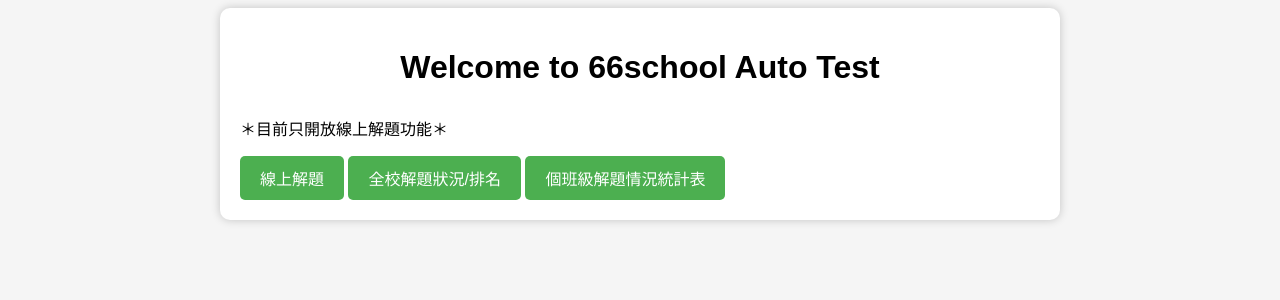
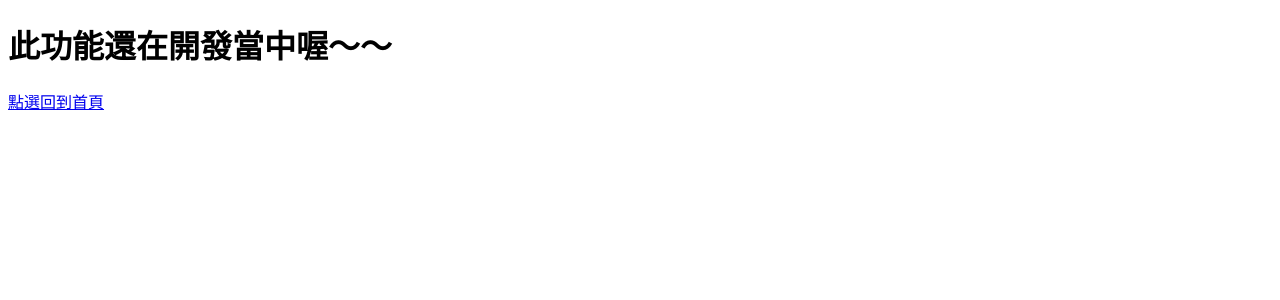
Before and after one commit to FuChienChih/-66school, a Django app: page /temp in a window 1280 px wide. Shown: the top 300 px of the page. Run offline with Django 3.2, Linux system fonts and the light colour scheme.

Commit message:
新增回首頁連結

```diff
--- a/auto_66school/templates/home.html
+++ b/auto_66school/templates/home.html
@@ -11,6 +11,8 @@
       <button type="submit" name="button" value="{{ key }}">{{ value }}</button>
       {% endfor %}
 	</form>
+	<br>
+	<a href="{% url 'welcome' %}" class="btn">回首頁</a>
 </body>
 
 </html>
--- a/auto_66school/templates/index.html
+++ b/auto_66school/templates/index.html
@@ -10,5 +10,6 @@
 	  <textarea id="inputField" name="inputField" rows="40" cols="50"></textarea><br><br>
 	  <button type="submit">提交</button>
 	</form>
+	<a href="{% url 'welcome' %}" class="btn">回首頁</a>
 </body>
 </html>
--- a/auto_66school/templates/index2.html
+++ b/auto_66school/templates/index2.html
@@ -7,5 +7,7 @@
 	運行結果：{{test_result}}
 	<br>
 	錯誤訊息：{{error}}
+	<br>
+	<a href="{% url 'welcome' %}" class="btn">回首頁</a>
 </body>
 </html>
--- a/auto_66school/templates/temp.html
+++ b/auto_66school/templates/temp.html
@@ -1,13 +1,14 @@
 <!DOCTYPE html>
 <html>
 <head>
-    <title>Welcome to 66school Auto Test</title>
+
 </head>
 
 <body>
+    <h1>此功能還在開發當中喔～～</h1>
 	<form method="POST"">
 
-	  <a href="{% url 'temp' %}" class="btn">點選回到首頁</a>
+	  <a href="{% url 'welcome' %}" class="btn">點選回到首頁</a>
 	</form>
 </body>
 
--- a/auto_66school/test_app/urls.py
+++ b/auto_66school/test_app/urls.py
@@ -1,5 +1,5 @@
 from django.urls import path
-from .views import Home, AutoTest, Welcome
+from .views import Home, AutoTest, Welcome, temp
 
 urlpatterns = [
     path("", Welcome.as_view(), name="welcome"),
@@ -12,5 +12,5 @@
         name="autotest",
     ),
     # 未來將新增功能
-    path("temp", Welcome.as_view(), name="temp"),
+    path("temp", temp.as_view(), name="temp"),
 ]
```
